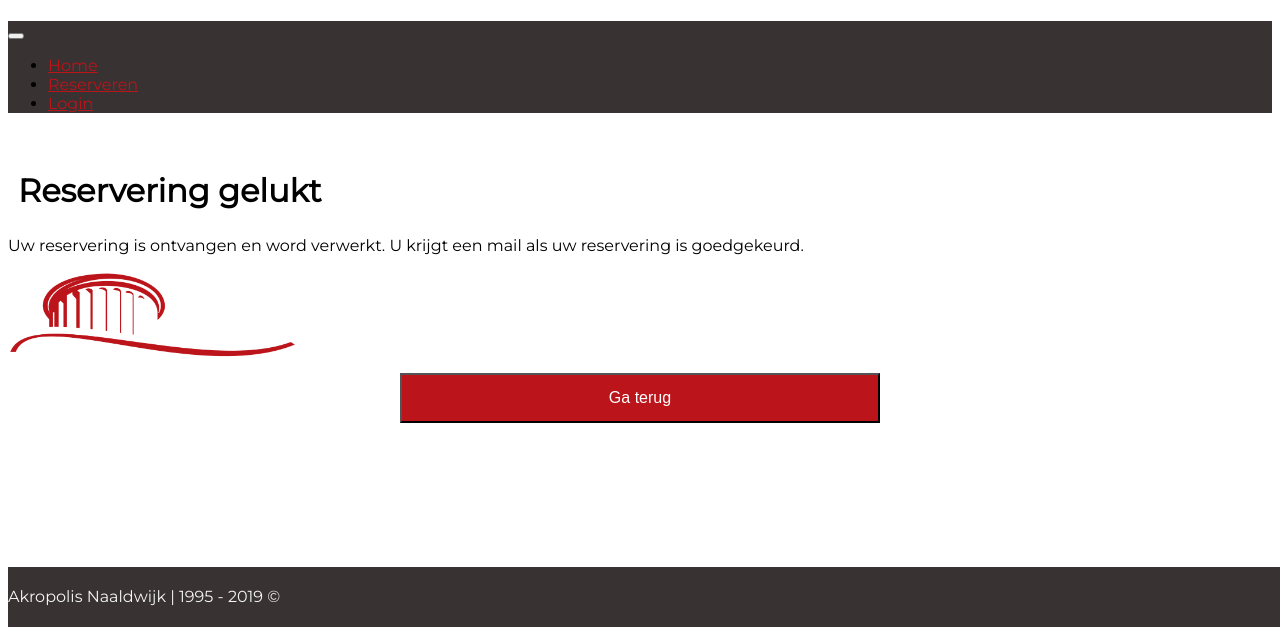
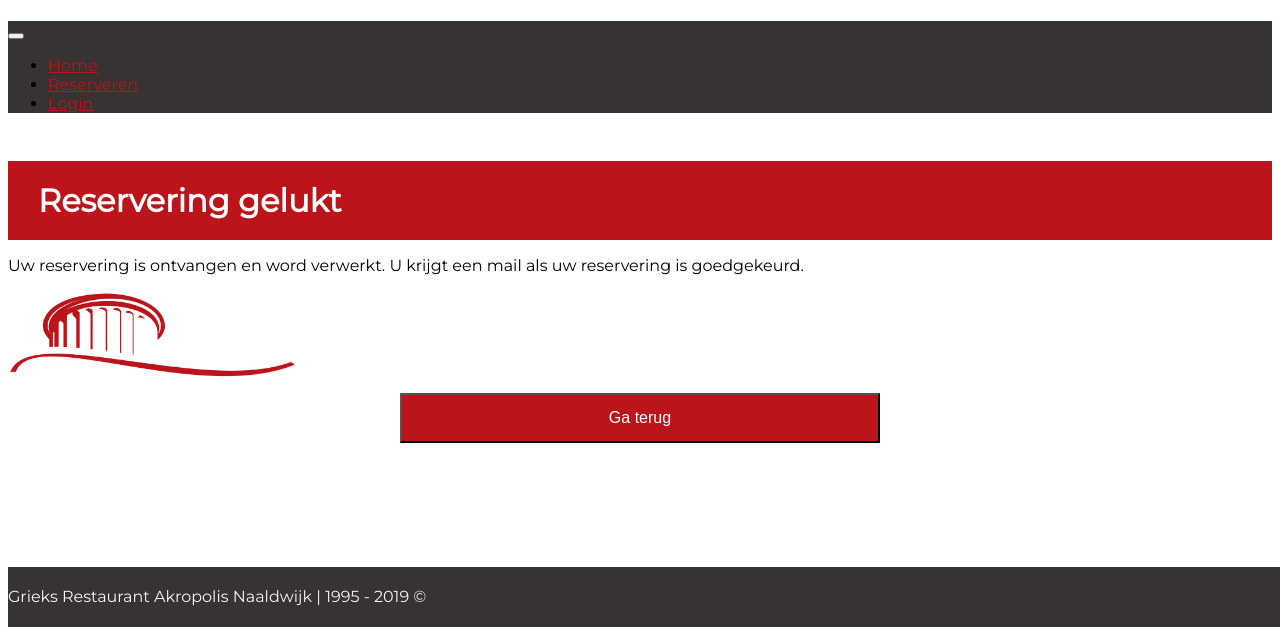
Before and after one commit to IsmailYaman/Akropolis, a PHP site: page /reserveringssysteem/confirmpage.php in a window 1280 px wide. Shown: the part 173-800 px from the top of the page. Run offline with PHP 8.4, Linux system fonts and the light colour scheme; some libraries are stand-ins or nearby versions.

Commit message:
Kleine aanpassingen (kleur/positionering)

```diff
--- a/adminpanel/index.php
+++ b/adminpanel/index.php
@@ -1,6 +1,5 @@
 <?php
 session_start();
-include_once '../includes/test.php';
 require_once '../includes/db.php';
 $sql = "SELECT count(id) AS total FROM reservations";
 $result = mysqli_query($db, $sql);
@@ -19,7 +18,7 @@ $num_rows = $values['total'];
 <body>
 <?php require_once '../includes/navbar.php' ?>
 <link href="https://fonts.googleapis.com/css?family=Montserrat" rel="stylesheet">
-<div class="card">
+
     <div class="container">
         <div class="my-2">
             <h1>Hallo <?php echo $_SESSION['name'] ?></h1>
@@ -27,7 +26,7 @@ $num_rows = $values['total'];
                 moeten worden. </h2>
         </div>
     </div>
-</div>
+
 
 <?php
 include_once '../includes/footer.php';
--- a/adminpanel/tijden_blokkeren.php
+++ b/adminpanel/tijden_blokkeren.php
@@ -12,7 +12,9 @@
 <body>
 <?php include_once '../includes/navbar.php' ?>
 
-<h1>Onder constructie</h1>
+<div class="container">
+
+</div>
 
 <?php
 include_once '../includes/footer.php';
--- a/css/index.css
+++ b/css/index.css
@@ -36,6 +36,8 @@ a{
 .header-text{
     padding: 20px 30px;
     margin: 0;
+    background-color: #bb141a!important;
+    color: #ffffff!important;
 }
 nav {
     background-color: #383232 !important;
@@ -58,9 +60,7 @@ nav {
     margin-top: 1em;
 }
 
-.card.login {
 
-}
 
 .main-div {
     background: #ffffff none repeat scroll 0 0;
--- a/includes/confirmed.php
+++ b/includes/confirmed.php
@@ -1,18 +1,17 @@
 <?php
 require_once "../includes/db.php";
 
+
 if (isset($_POST['submit'])) {
-    //Require database in this file & image helpers
 
-
-    $date =             mysqli_escape_string($db, $_POST['date']);
-    $people_amount =    mysqli_escape_string($db, $_POST['people_amount']);
-    $time =             mysqli_escape_string($db, $_POST['time']);
-    $comment =          mysqli_escape_string($db, $_POST['comment']);
-    $first_name =       mysqli_escape_string($db, $_POST['first_name']);
-    $last_name =        mysqli_escape_string($db, $_POST['last_name']);
-    $email =            mysqli_escape_string($db, $_POST['email']);
-    $phone =            mysqli_escape_string($db, $_POST['phone']);
+    $date           = mysqli_escape_string($db, $_POST['date']);
+    $people_amount  = mysqli_escape_string($db, $_POST['people_amount']);
+    $time           = mysqli_escape_string($db, $_POST['time']);
+    $comment        = mysqli_escape_string($db, $_POST['comment']);
+    $first_name     = mysqli_escape_string($db, $_POST['first_name']);
+    $last_name      = mysqli_escape_string($db, $_POST['last_name']);
+    $email          = mysqli_escape_string($db, $_POST['email']);
+    $phone          = mysqli_escape_string($db, $_POST['phone']);
 
     //Require the form validation handling
     require_once "../includes/form_validation.php";
@@ -20,7 +19,7 @@ if (isset($_POST['submit'])) {
     if (empty($errors)) {
         //Save the record to the database
         $query = "INSERT INTO reservations(date, time, people_amount, first_name, last_name, phone, email, comment)
-VALUE ('$date', '$time', '$people_amount', '$first_name', '$last_name', '$phone', '$email', '$comment')";
+                  VALUE ('$date', '$time', '$people_amount', '$first_name', '$last_name', '$phone', '$email', '$comment')";
 
         $result = mysqli_query($db, $query)
         or die('Error: ' . $query);
@@ -29,7 +28,7 @@ VALUE ('$date', '$time', '$people_amount', '$first_name', '$last_name', '$phone'
             header('Location: confirmpage.php');
             exit;
         } else {
-            $errors[] = 'Something went wrong in your database query: ' . mysqli_error($db);
+            $errors[] = 'Er is iets mis gegaan met de database query: '.mysqli_error($db);
         }
 
         //Close connection
--- a/includes/footer.php
+++ b/includes/footer.php
@@ -1,5 +1,5 @@
 <div class="footer">
     <div class="container">
-        <p class="text-center">Akropolis Naaldwijk | 1995 - 2019 &copy;</p>
-    </div>
+        <p class="text-center">Grieks Restaurant Akropolis Naaldwijk | 1995 - 2019 &copy;</p>
 </div>
+</div>
--- a/reserveringssysteem/confirmpage.php
+++ b/reserveringssysteem/confirmpage.php
@@ -1,5 +1,6 @@
 <?php
 include_once '../includes/confirmed.php';
+session_start();
 ?>
 <!doctype html>
 <html lang="en">
@@ -13,12 +14,12 @@ include_once '../includes/confirmed.php';
     <title>Akropolis Naaldwijk | Reservering bevestigd</title>
 </head>
 <body>
-<?php include_once '../includes_user/navbar.php' ?>
+<?php include_once '../includes/navbar_user.php' ?>
 <?php if(empty($errors)): ?>
 <div class="container">
     <div class="card login">
         <div class="card  text-center">
-            <h1 class="header-text" style="max-width: 17em; padding: 10px;">Reservering gelukt</h1>
+            <h1 class="header-text" >Reservering gelukt</h1>
         </div>
 
         <p class="text-center">Uw reservering is ontvangen en word verwerkt. U krijgt een mail als uw reservering is
@@ -32,7 +33,7 @@ include_once '../includes/confirmed.php';
             </button>
         </div>
     </div>
-
+</div>
 <?php else: ?>
 Er zijn errors.
 <?php endif; ?>
--- a/reserveringssysteem/index.php
+++ b/reserveringssysteem/index.php
@@ -1,5 +1,6 @@
 <?php
 require_once '../includes/db.php';
+session_start();
 ?>
 <html lang="en">
 <!doctype html>
@@ -15,7 +16,7 @@ require_once '../includes/db.php';
     <title>Akropolis Naaldwijk | Home</title>
 </head>
 <body>
-<?php require_once '../includes_user/navbar.php' ?>
+<?php require_once '../includes/navbar_user.php' ?>
 
 
 <?php require_once '../includes/footer.php'?>
--- a/reserveringssysteem/reserveren1.php
+++ b/reserveringssysteem/reserveren1.php
@@ -47,7 +47,7 @@ if (isset($_POST['submit'])) {
     <title>Akropolis Naaldwijk | Reserveren </title>
 </head>
 <body>
-<?php require_once '../includes_user/navbar.php' ?>
+<?php require_once '../includes/navbar_user.php' ?>
 
 <div class="container">
     <div class="card login">
@@ -73,7 +73,7 @@ if (isset($_POST['submit'])) {
 
                     <div class="form-group">
                         <label for="people_amount">Aantal personen</label>
-                        <input type="number" class="form-control" name="people_amount" id="people_amount"/>
+                        <input type="number" class="form-control" name="people_amount" id="people_amount" min="1" max="15"/>
                         <?php if($errors == true){?>
                             <div class=" mt-2 mb-0 alert alert-warning" role="alert">
                                 <?php echo $errors['people_amount']?>
@@ -83,7 +83,7 @@ if (isset($_POST['submit'])) {
 
                     <div class="form-group">
                         <label for="time">Tijdstip</label>
-                        <input type="time" class="form-control" name="time" id="time"/>
+                        <input type="time" class="form-control" name="time" id="time" min="16:30" max="21:30"/>
                         <?php if($errors == true){?>
                             <div class=" mt-2 mb-0 alert alert-warning" role="alert">
                                 <?php echo $errors['time']?>
```
Also changed, not shown: adminpanel/beschikbare_tijden.php (added, +15 -0 lines), adminpanel/login.php (+9 -5 lines), includes/test.php (deleted, +0 -14 lines), includes/navbar_user.php (renamed from includes_user/navbar.php).
